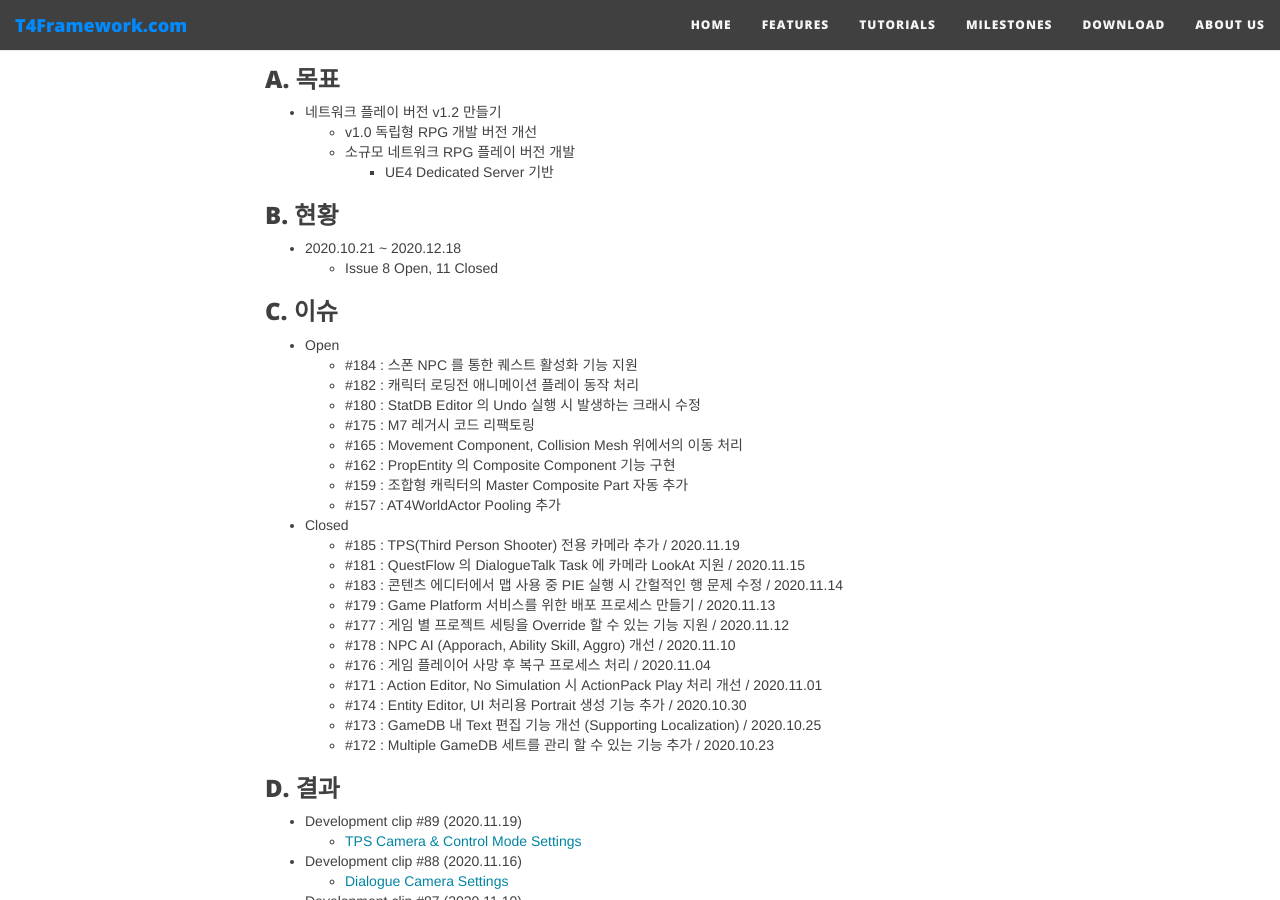
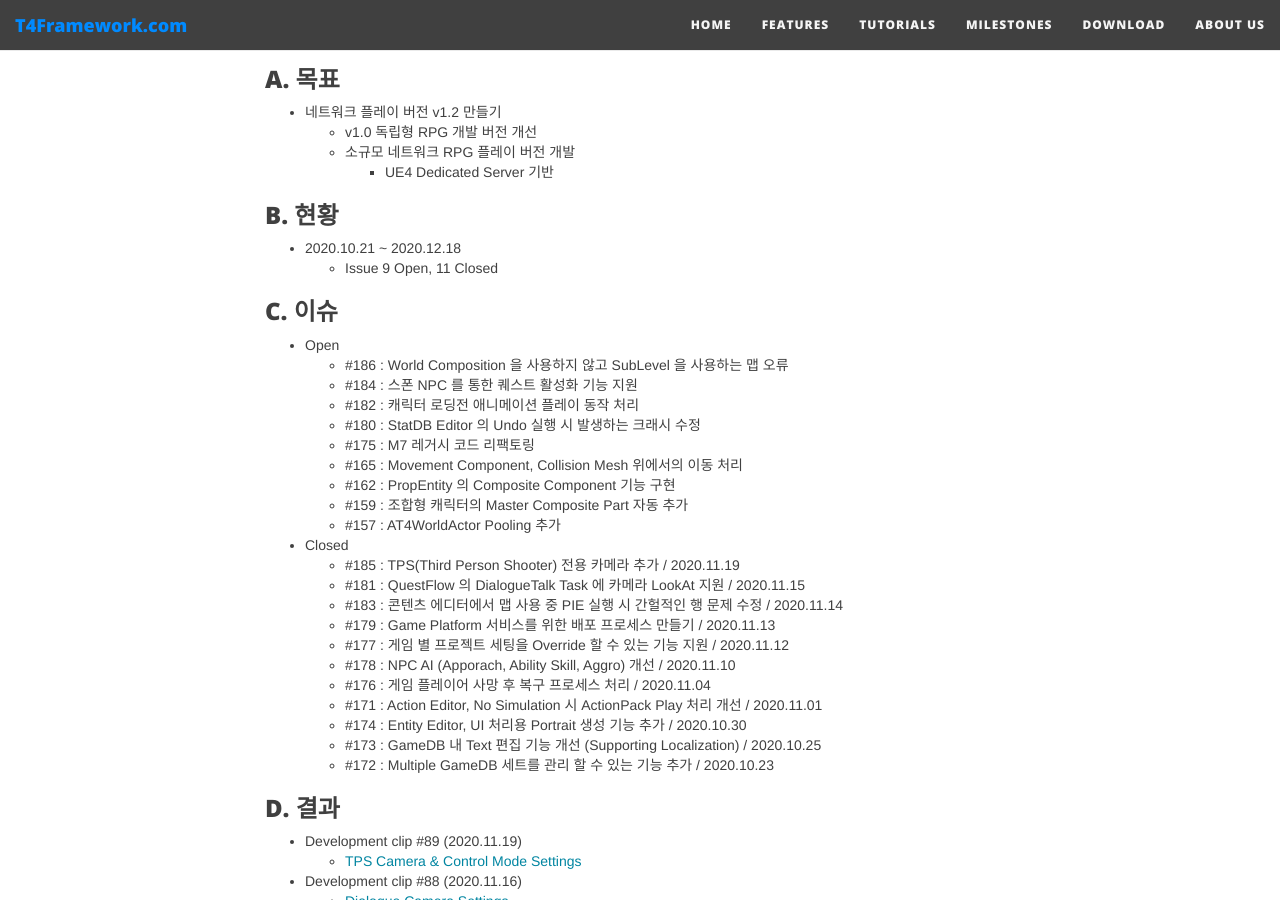
Before and after one commit to T4Framework/T4Framework_WebSite, a Jekyll site: the page built from docs/T4Framework_Milestone8_Achieved.md, in a window 1280 px wide and 900 px high, scrolled down 317 px. Built offline with Jekyll 4.4.1, drawn with Linux system fonts in a browser that asks for light colours; nearby versions of some CDN libraries.

Commit message:
Update T4Framework_Milestone8_Achieved.md

```diff
--- a/docs/T4Framework_Milestone8_Achieved.md
+++ b/docs/T4Framework_Milestone8_Achieved.md
@@ -15,11 +15,12 @@ subtitle: Milestone 8 (2020.10.21 ~ 2020.12.18)
 ### B. 현황
 
 - 2020.10.21 ~ 2020.12.18
-  - Issue 8 Open, 11 Closed
+  - Issue 9 Open, 11 Closed
 
 ### C. 이슈
 
 - Open
+  - #186 : World Composition 을 사용하지 않고 SubLevel 을 사용하는 맵 오류
   - #184 : 스폰 NPC 를 통한 퀘스트 활성화 기능 지원
   - #182 : 캐릭터 로딩전 애니메이션 플레이 동작 처리
   - #180 : StatDB Editor 의 Undo 실행 시 발생하는 크래시 수정
```
